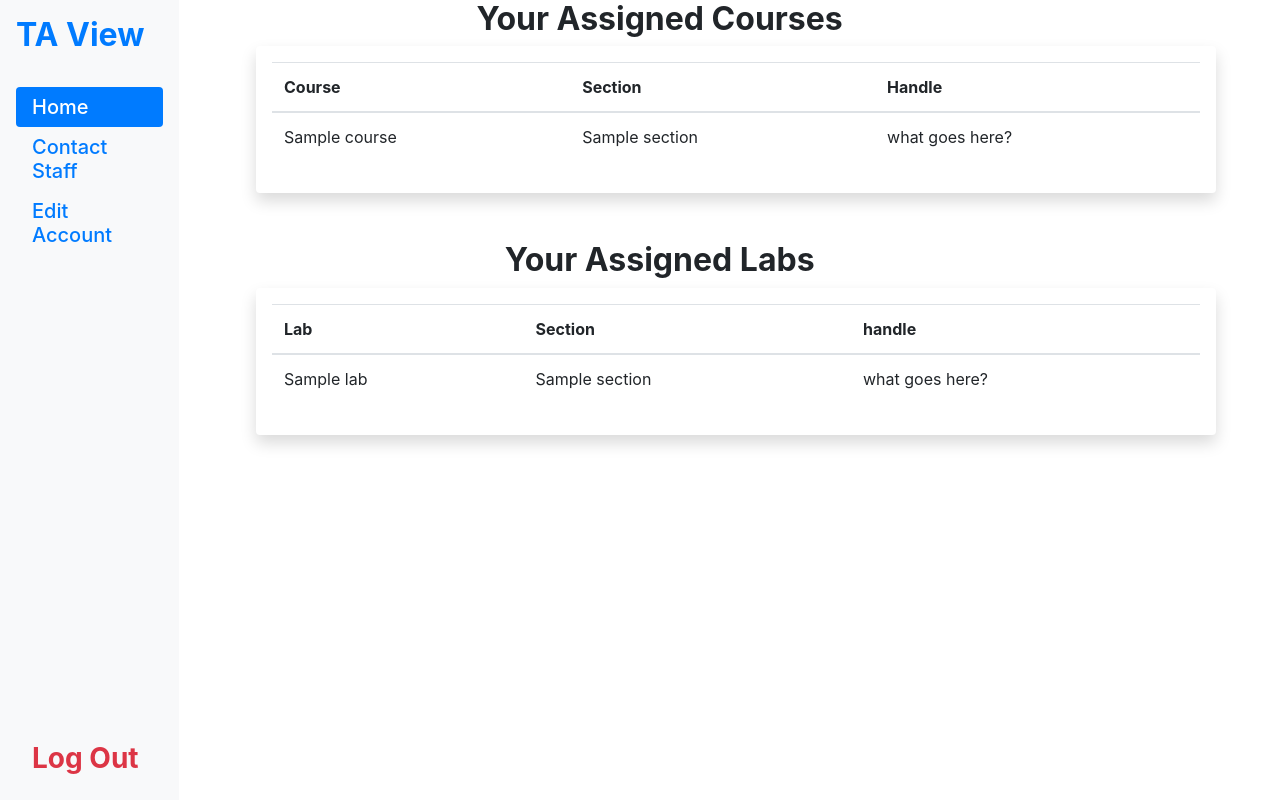
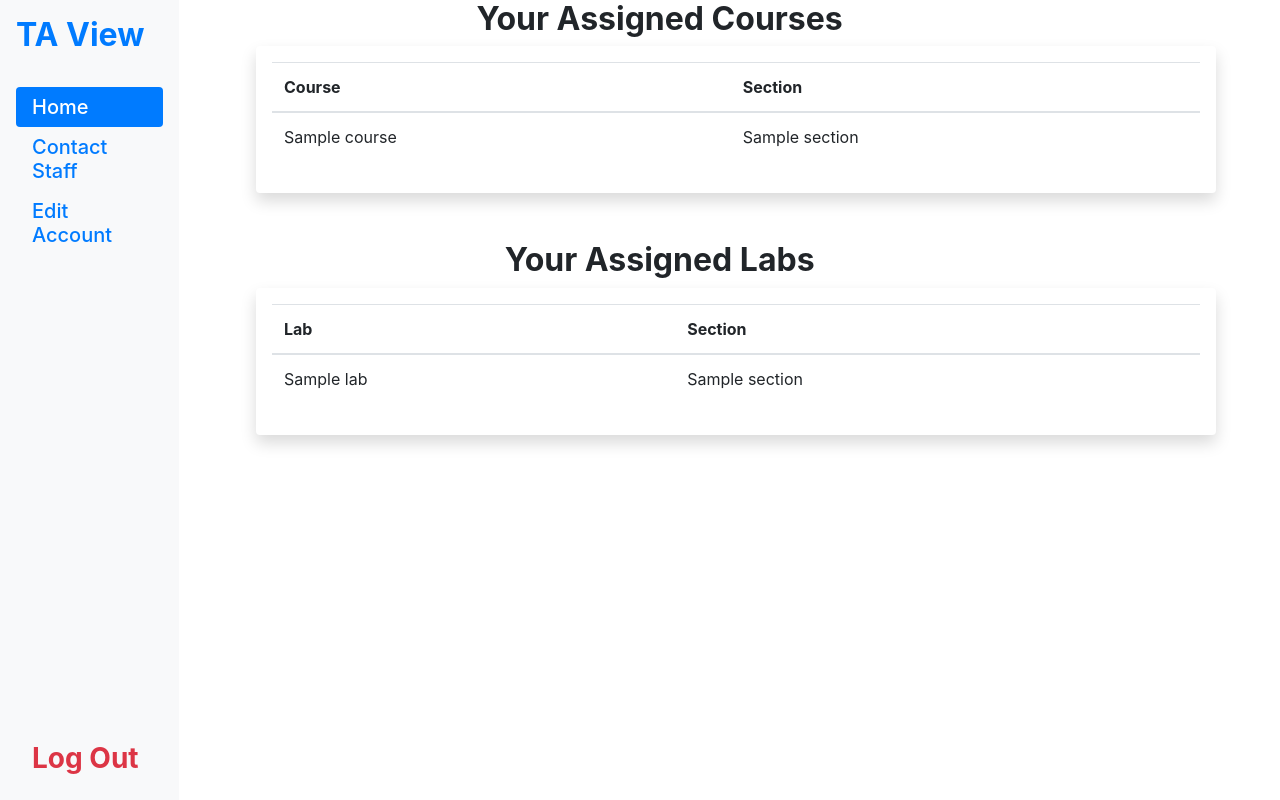
Before and after one commit to oliverswenson-uwm/GroupProject, a Django app: template GroupNullProject/templates/tapage.html in a window 1280 px wide. Run offline with Django 3.2, Linux system fonts and the light colour scheme; the template is opened without the code that fills it: most values are stand-ins (such as "Sample title", 1, 10 or a date in 2020); some libraries are stand-ins or nearby versions.

Commit message:
ta home page fixes

```diff
--- a/DataLog/views.py
+++ b/DataLog/views.py
@@ -80,7 +80,7 @@ class TaView(View):
         else:
             return redirect('/', {'msg': 'Please logging as TA'})
 
-        labCourseQuery = TA.objects.get(username=request.session["username"]).viewAssignments(self)
+        labCourseQuery = TA.objects.get(username=request.session["user"]).viewAssignments()
         coursesQuery = []
         labsQuery = []
         for links in labCourseQuery:
--- a/GroupNullProject/templates/tapage.html
+++ b/GroupNullProject/templates/tapage.html
@@ -56,7 +56,6 @@
         <tr>
             <th scope="col">Course</th>
             <th scope="col">Section</th>
-            <th scope="col">Handle</th>
         </tr>
         </thead>
         <tbody>
@@ -64,7 +63,6 @@
                 <tr>
                     <td>{{ course.name }}</td>
                     <td>{{ course.section }}</td>
-                    <td>{{ "what goes here?" }}</td>
                 </tr>
         {% endfor %}
 
@@ -85,7 +83,6 @@
         <tr>
             <th scope="col">Lab</th>
             <th scope="col">Section</th>
-            <th scope="col">handle</th>
         </tr>
         </thead>
         <tbody>
@@ -93,7 +90,6 @@
                 <tr>
                     <td>{{ lab.name }}</td>
                     <td>{{ lab.section }}</td>
-                    <td>{{ "what goes here?" }}</td>
                 </tr>
         {% endfor %}
 
```
